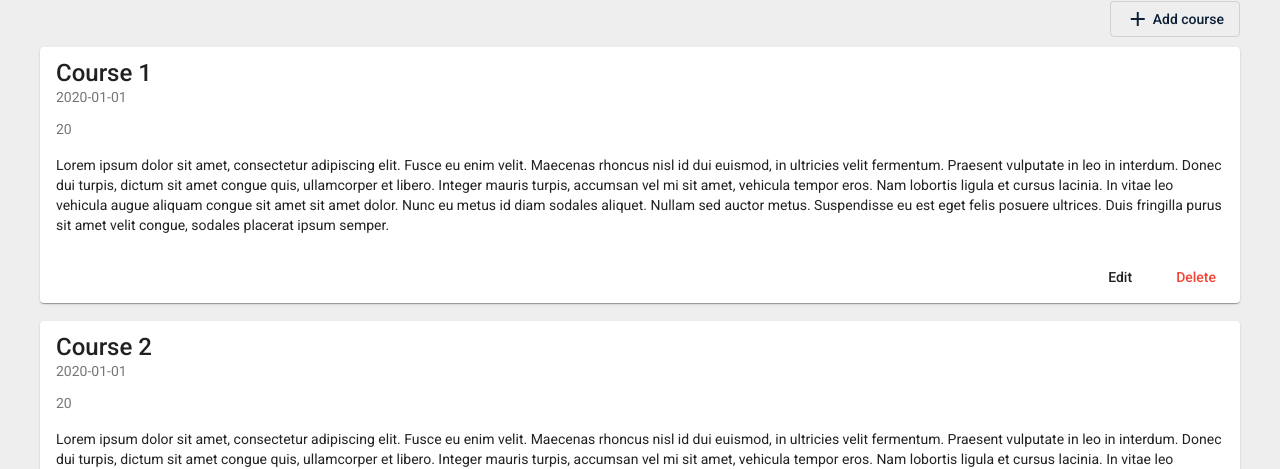
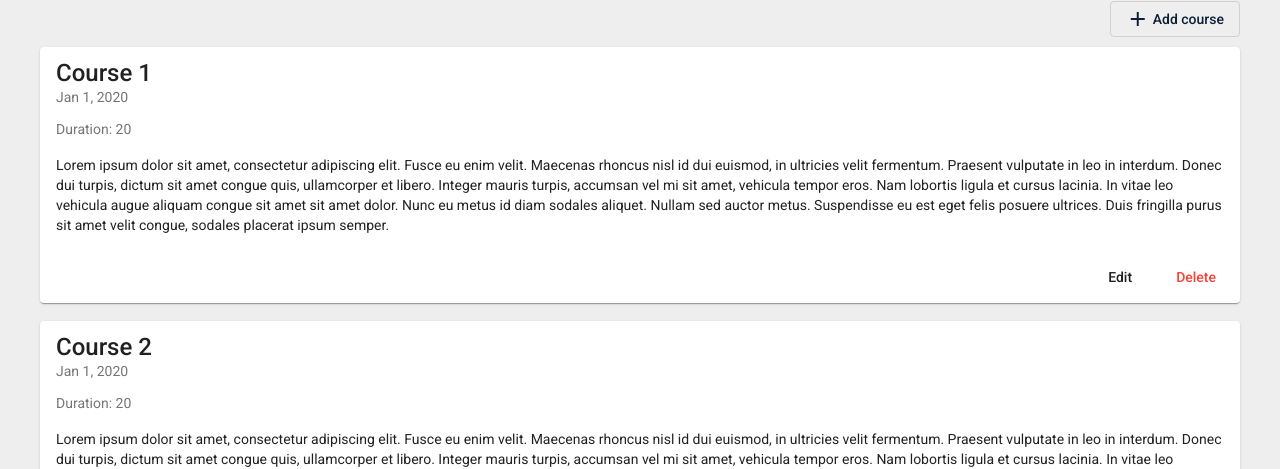
Before and after one commit to atsakunov/angular-mentoring, an Angular app: page / in a window 1280 px wide. Shown: the part 174-643 px from the top of the page. Built offline with nearby package versions, Linux system fonts and the light colour scheme.

Commit message:
Task2: add trackBy function

```diff
--- a/src/app/courses/courses-item/courses-item.component.html
+++ b/src/app/courses/courses-item/courses-item.component.html
@@ -1,7 +1,7 @@
 <mat-card>
   <mat-card-title>{{course.title}}</mat-card-title>
-  <mat-card-subtitle>{{course.creationDate}}</mat-card-subtitle>
-  <mat-card-subtitle>{{course.duration}}</mat-card-subtitle>
+  <mat-card-subtitle>{{course.creationDate | date: "mediumDate"}}</mat-card-subtitle>
+  <mat-card-subtitle>Duration: {{course.duration}}</mat-card-subtitle>
   <mat-card-content>
     <p>
       {{course.description}}
--- a/src/app/courses/courses-list/courses-list.component.html
+++ b/src/app/courses/courses-list/courses-list.component.html
@@ -1,6 +1,6 @@
 <div class="container">
   <app-courses-item
-    *ngFor="let course of courses"
+    *ngFor="let course of courses; trackBy: trackByFn"
     [course]="course"
     (deleteHandler)="onDelete($event)"
     (editHandler)="onEdit($event)"
--- a/src/app/courses/courses-list/courses-list.component.ts
+++ b/src/app/courses/courses-list/courses-list.component.ts
@@ -28,4 +28,8 @@ export class CoursesListComponent {
   public loadMore(): void {
     this.loadMoreHandler.emit();
   }
+
+  public trackByFn(_: number, item: ICourse): number {
+    return item.id;
+  }
 }
```
